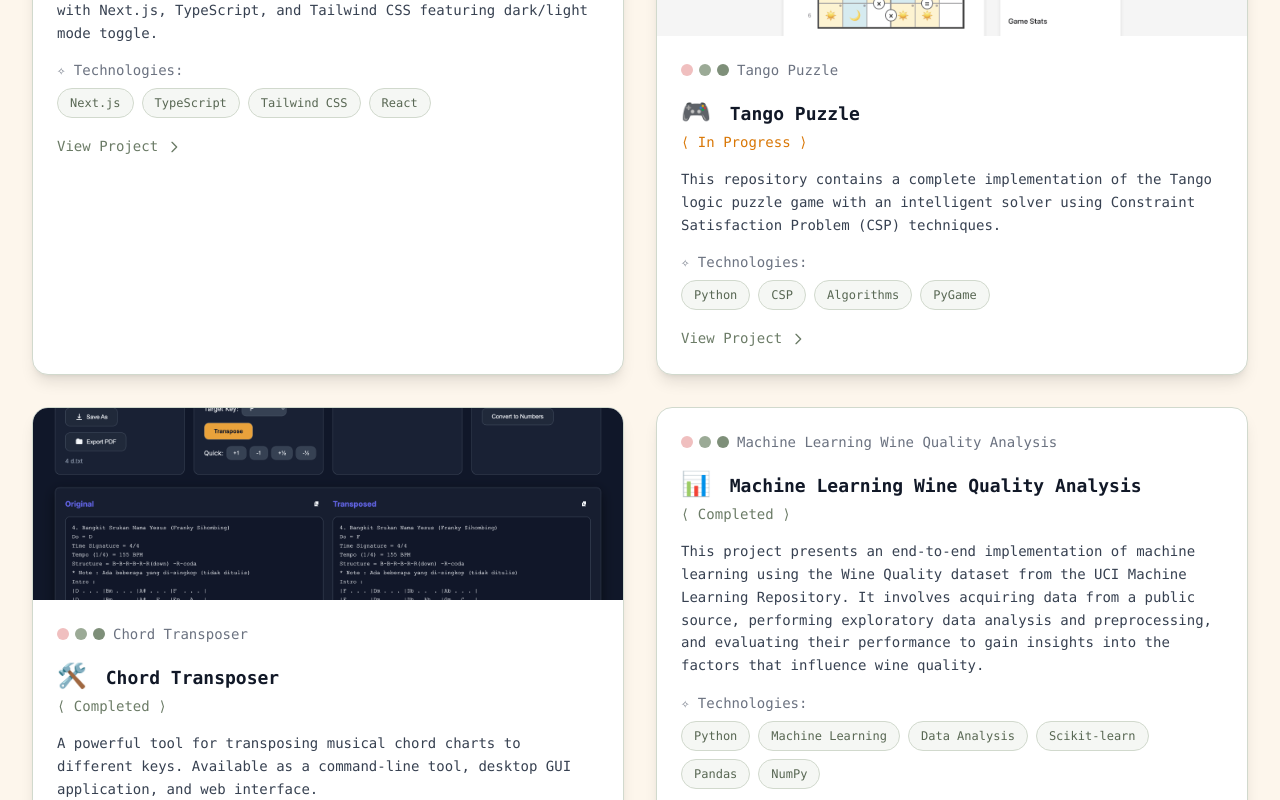
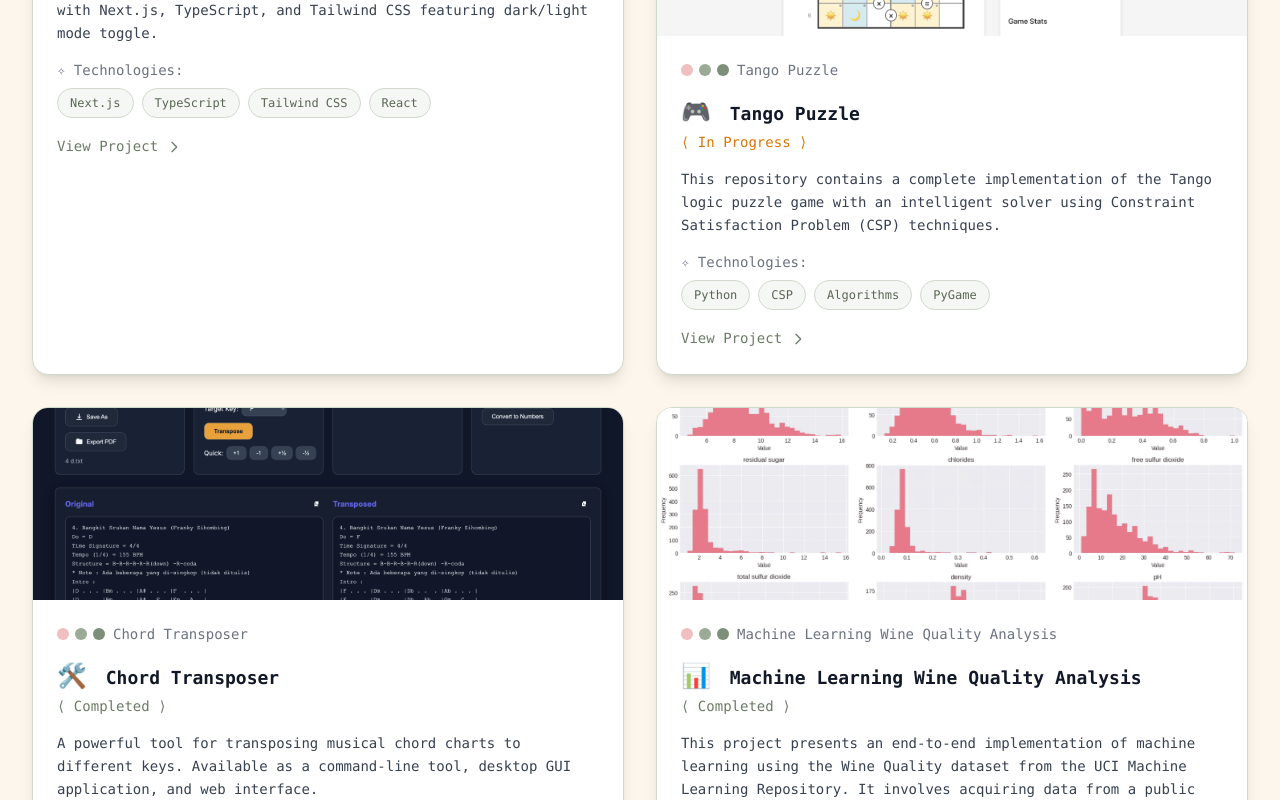
Before and after one commit to JasonAgung/portfolio-website, a Next.js app: page /projects in a window 1280 px wide. Shown: the part 401-1201 px from the top of the page. Built offline with nearby package versions, Linux system fonts and the light colour scheme.

Commit message:
added wine analysis image

```diff
--- a/app/projects/ProjectsClient.tsx
+++ b/app/projects/ProjectsClient.tsx
@@ -58,6 +58,7 @@ export default function ProjectsClient() {
       status: 'Completed',
       link: 'https://colab.research.google.com/drive/1cxumsTr8CsfzBDncoAzBVc03C334vAdU?usp=sharing',
       category: 'Data Science',
+      image: '/wine-quality.png',
     },
     {
       title: 'Information Retrieval',
```
Also changed, not shown: public/wine-quality.png (added).
